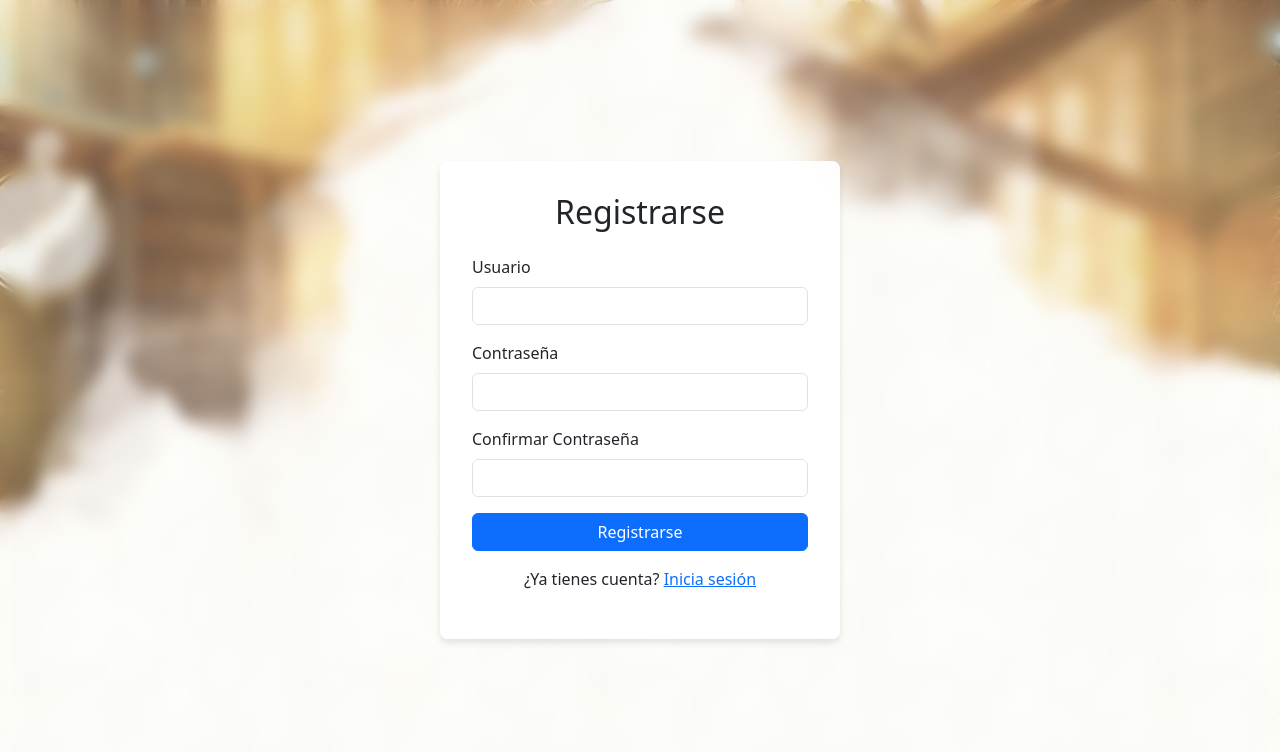
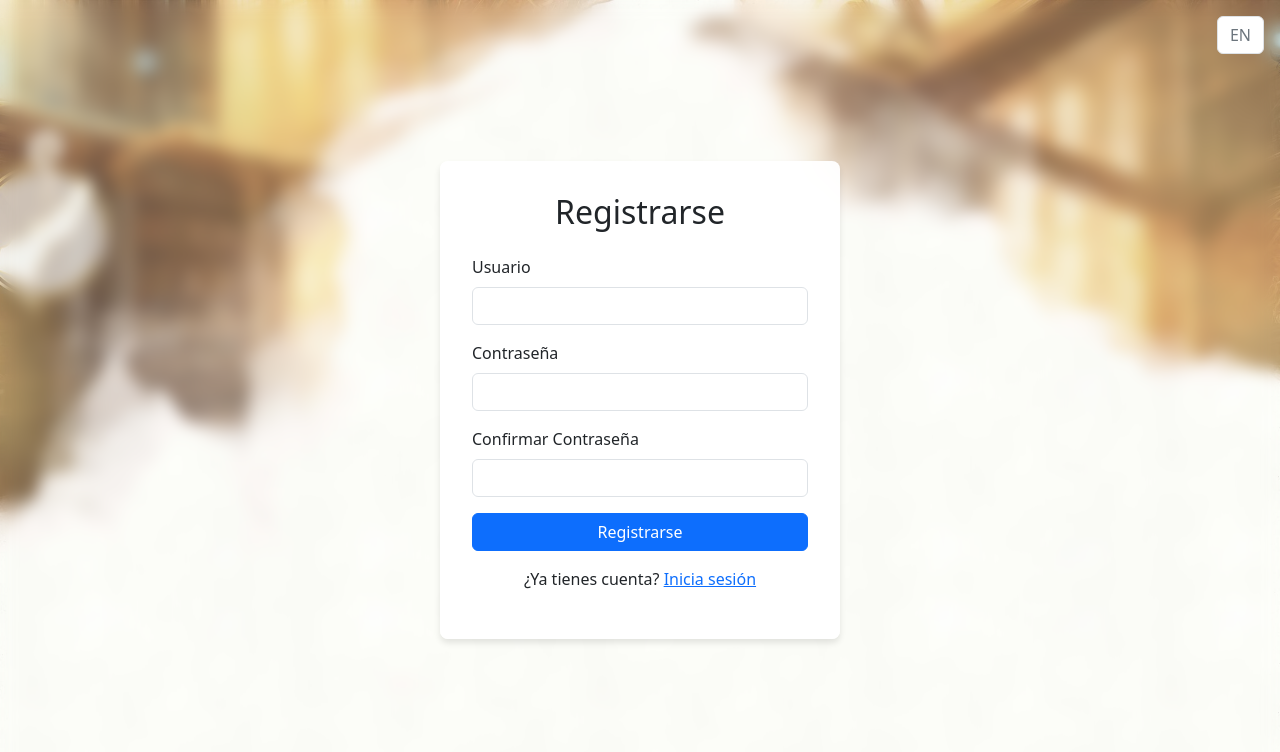
Before and after one commit to mortegap/anima-counter, a Vue app in the folder frontend/: page /register in a window 1280 px wide. Shown: the top 752 px of the page. Built offline with nearby package versions, Linux system fonts and the light colour scheme; no server answers.

Commit message:
language button on auth pages

```diff
--- a/frontend/src/views/Login.vue
+++ b/frontend/src/views/Login.vue
@@ -1,5 +1,12 @@
 <template>
   <div class="auth-container">
+    <button
+      class="language-toggle btn btn-outline-secondary"
+      @click="toggleLocale"
+      :title="currentLocale === 'es' ? 'Change to English' : 'Cambiar a Español'"
+    >
+      {{ currentLocale === 'es' ? 'EN' : 'ES' }}
+    </button>
     <div class="auth-card">
       <h2 class="text-center mb-4">{{ $t('auth.login') }}</h2>
 
@@ -47,18 +54,28 @@
 <script>
 import { ref } from 'vue'
 import { useRouter } from 'vue-router'
+import { useI18n } from 'vue-i18n'
 import { useAuthStore } from '@/stores/auth'
 
 export default {
   name: 'Login',
   setup() {
     const router = useRouter()
+    const { locale } = useI18n()
     const authStore = useAuthStore()
 
     const username = ref('')
     const password = ref('')
     const errorMessage = ref('')
     const loading = ref(false)
+    const currentLocale = ref(locale.value)
+
+    const toggleLocale = () => {
+      const newLocale = currentLocale.value === 'es' ? 'en' : 'es'
+      locale.value = newLocale
+      currentLocale.value = newLocale
+      localStorage.setItem('locale', newLocale)
+    }
 
     const handleLogin = async () => {
       errorMessage.value = ''
@@ -80,6 +97,8 @@ export default {
       password,
       errorMessage,
       loading,
+      currentLocale,
+      toggleLocale,
       handleLogin
     }
   }
@@ -95,6 +114,20 @@ export default {
   padding: 1rem;
   backdrop-filter: blur(8px);
   -webkit-backdrop-filter: blur(8px);
+  position: relative;
+}
+
+.language-toggle {
+  position: absolute;
+  top: 1rem;
+  right: 1rem;
+  background-color: white;
+  border-color: #dee2e6;
+}
+
+.language-toggle:hover {
+  background-color: #f8f9fa;
+  border-color: #dee2e6;
 }
 
 .auth-card {
--- a/frontend/src/views/Register.vue
+++ b/frontend/src/views/Register.vue
@@ -1,5 +1,12 @@
 <template>
   <div class="auth-container">
+    <button
+      class="language-toggle btn btn-outline-secondary"
+      @click="toggleLocale"
+      :title="currentLocale === 'es' ? 'Change to English' : 'Cambiar a Español'"
+    >
+      {{ currentLocale === 'es' ? 'EN' : 'ES' }}
+    </button>
     <div class="auth-card">
       <h2 class="text-center mb-4">{{ $t('auth.register') }}</h2>
 
@@ -66,7 +73,7 @@ export default {
   name: 'Register',
   setup() {
     const router = useRouter()
-    const { t } = useI18n()
+    const { t, locale } = useI18n()
     const authStore = useAuthStore()
 
     const username = ref('')
@@ -74,6 +81,14 @@ export default {
     const confirmPassword = ref('')
     const errorMessage = ref('')
     const loading = ref(false)
+    const currentLocale = ref(locale.value)
+
+    const toggleLocale = () => {
+      const newLocale = currentLocale.value === 'es' ? 'en' : 'es'
+      locale.value = newLocale
+      currentLocale.value = newLocale
+      localStorage.setItem('locale', newLocale)
+    }
 
     const handleRegister = async () => {
       errorMessage.value = ''
@@ -103,6 +118,8 @@ export default {
       confirmPassword,
       errorMessage,
       loading,
+      currentLocale,
+      toggleLocale,
       handleRegister
     }
   }
@@ -118,6 +135,20 @@ export default {
   padding: 1rem;
   backdrop-filter: blur(8px);
   -webkit-backdrop-filter: blur(8px);
+  position: relative;
+}
+
+.language-toggle {
+  position: absolute;
+  top: 1rem;
+  right: 1rem;
+  background-color: white;
+  border-color: #dee2e6;
+}
+
+.language-toggle:hover {
+  background-color: #f8f9fa;
+  border-color: #dee2e6;
 }
 
 .auth-card {
```
